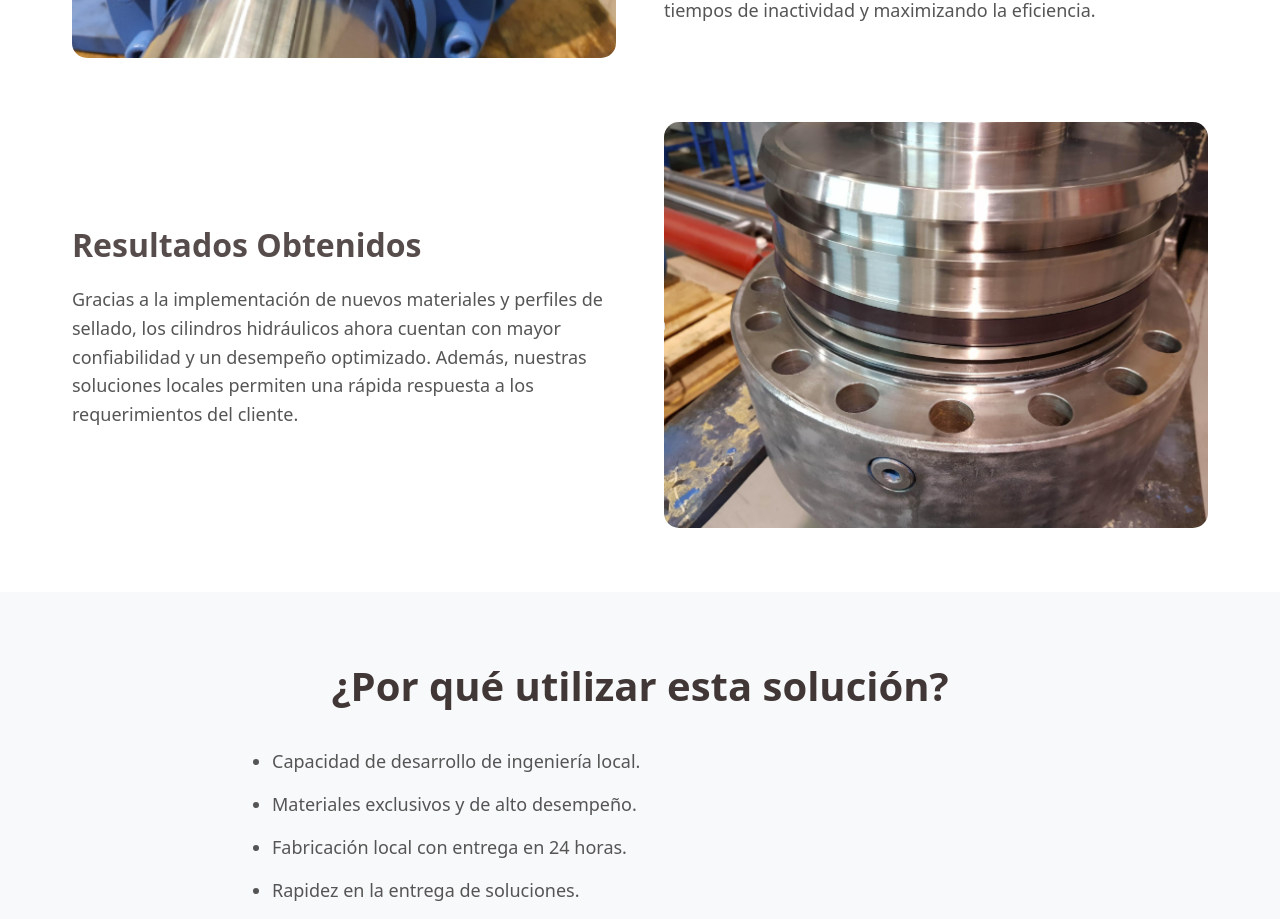
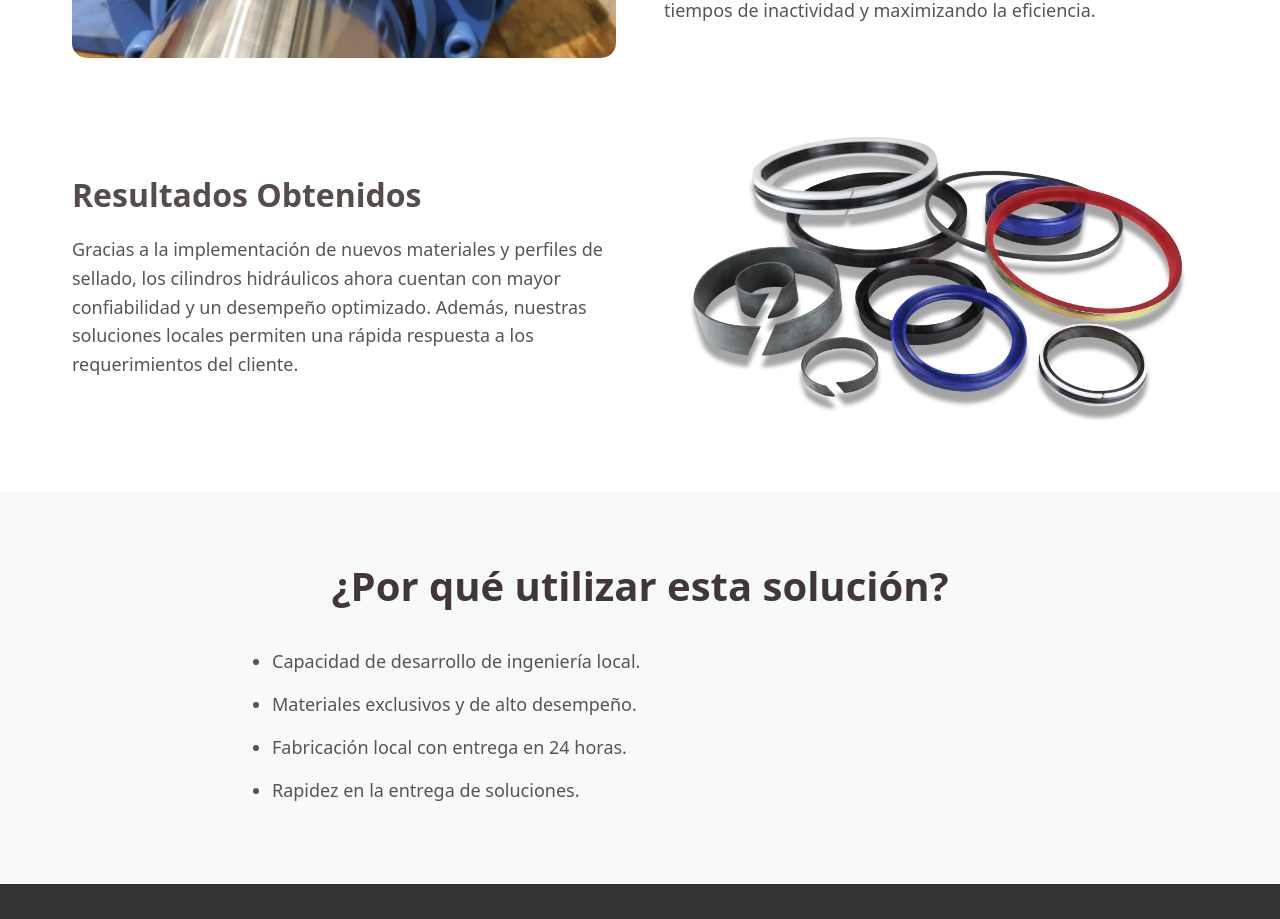
Before and after one commit to sebacoma/Chesterton, an Angular app: page /soluciones/servicios-reparacion in a window 1280 px wide. Shown: the part 1360-2279 px from the top of the page. Built offline with nearby package versions, Linux system fonts and the light colour scheme.

Commit message:
refactor: update image source for hydraulic cylinder repair section to improve asset management and visual consistency

```diff
--- a/src/app/pages/soluciones/servicios-reparacion/servicios-reparacion.component.html
+++ b/src/app/pages/soluciones/servicios-reparacion/servicios-reparacion.component.html
@@ -51,7 +51,7 @@
           </p>
       </div>
       <div class="image-content">
-          <img src="../../../../assets/soluciones/reparacion3.png" alt="Componentes de sellado para cilindros hidráulicos">
+          <img src="../../../../assets/imgenessoluciones/reciprocating_subgroup-v2.WebP" alt="Componentes de sellado para cilindros hidráulicos">
       </div>
   </section>
 
```
Also changed, not shown: src/assets/imgenessoluciones/reciprocating_subgroup-v2.WebP (added).
